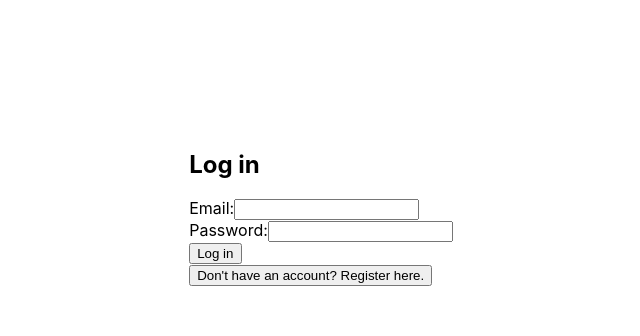
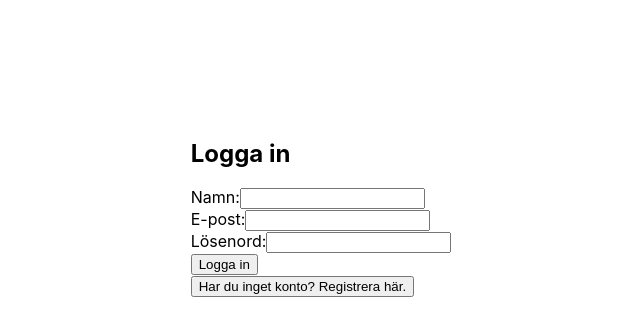
Before and after one commit to DVNOWEB/ForumProject, a React (Create React App) app: page / in a window 1280 px wide. Shown: the top 336 px of the page, without its empty margins (319-959 px from the left). Built offline with nearby package versions, Linux system fonts and the light colour scheme.

Commit message:
user done

```diff
--- a/src/components/AuthForm.tsx
+++ b/src/components/AuthForm.tsx
@@ -2,6 +2,7 @@ import React, { useEffect, useState } from 'react'
 import '../styles/AuthForm.css'
 
 function AuthForm() {
+  const [name, setName] = useState('')
   const [email, setEmail] = useState('')
   const [password, setPassword] = useState('')
   const [isRegistered, setIsRegistered] = useState(true)
@@ -9,110 +10,125 @@ function AuthForm() {
   const [message, setMessage] = useState<string | null>(null)
   const [messageColor, setMessageColor] = useState<string | null>(null)
 
-  // This useEffect runs once when the component is mounted
   useEffect(() => {
     const storedUsers = localStorage.getItem('users')
     if (storedUsers) {
       const parsedUsers = JSON.parse(storedUsers)
-      // You can set the first user as the logged-in user here if needed
+      // Du kan sätta den första användaren som inloggad här om det behövs.
     }
   }, [])
+
+  const generateUserId = () => {
+    // Generera ett unikt användar-ID här (till exempel med hjälp av UUID eller någon annan metod).
+    // I detta exempel använder vi en enkel tidsstämpel för att skapa ett ID.
+    return Date.now().toString()
+  }
 
   const handleFormSubmit = (e: React.FormEvent) => {
     e.preventDefault()
 
-    // Clear any existing message
     setMessage(null)
     setMessageColor(null)
 
-    // Check if user is logging out
-    if (!email && !password && loggedInUser) {
-      // Do not remove user data from localStorage
+    if (!name && !email && !password && loggedInUser) {
       setLoggedInUser(null)
+      setName('')
       setEmail('')
       setPassword('')
-      setMessage('Logged out successfully.')
+      setMessage('Loggad ut.')
       setMessageColor('green')
       setTimeout(() => {
         setMessage(null)
         setMessageColor(null)
-      }, 3000) // Clear message after 3 seconds
+      }, 3000)
       return
     }
 
-    // Validate and save the user to localStorage
-    if (email && password) {
+    if (name && email && password) {
       const storedUsers = localStorage.getItem('users')
       const users = storedUsers ? JSON.parse(storedUsers) : []
 
       const userExists = users.some((user: any) => user.email === email)
 
       if (userExists) {
-        setMessage('User already exists. Login instead.')
+        setMessage('Användaren finns redan. Logga in istället.')
         setMessageColor('red')
         return
       }
 
-      const newUser = { email, password }
+      const userId = generateUserId() // Skapa ett unikt användar-ID
+      const newUser = { id: userId, name, email, password }
       users.push(newUser)
       localStorage.setItem('users', JSON.stringify(users))
 
-      setLoggedInUser(email)
-      setIsRegistered(true) // Reset to login form
+      setLoggedInUser(userId) // Sätt användarens ID som inloggad
+      setIsRegistered(true)
+      setName('')
       setEmail('')
       setPassword('')
-      setMessage('Registration successful.')
+      setMessage('Registreringen lyckades.')
       setMessageColor('green')
     } else {
-      setMessage('Please fill in both email and password.')
+      setMessage('Fyll i alla fält.')
       setMessageColor('red')
     }
 
     setTimeout(() => {
       setMessage(null)
       setMessageColor(null)
-    }, 3000) // Clear message after 3 seconds
+    }, 3000)
   }
 
   return (
     <div className="main_container">
       {loggedInUser ? (
         <div>
-          <h2>Welcome, {loggedInUser}!</h2>
-          <button onClick={handleFormSubmit}>Log Out</button>
+          <h2>Välkommen, användare {loggedInUser}!</h2>
+          <button onClick={handleFormSubmit}>Logga ut</button>
         </div>
       ) : (
         <div>
           <h2 style={{ color: messageColor || '' }}>{message}</h2>
-          <h2>{isRegistered ? 'Log in' : 'Register'}</h2>
+          <h2>{isRegistered ? 'Logga in' : 'Registrera'}</h2>
           <form onSubmit={handleFormSubmit}>
             <div>
-              <label>Email:</label>
+              <label htmlFor="Name">Namn:</label>
+              <input
+                type="text"
+                id="Name"
+                value={name}
+                onChange={(e) => setName(e.target.value)}
+              />
+            </div>
+            <div>
+              <label htmlFor="Email">E-post:</label>
               <input
                 type="email"
+                id="Email"
                 value={email}
                 onChange={(e) => setEmail(e.target.value)}
               />
             </div>
             <div>
-              <label>Password:</label>
+              <label htmlFor="Password">Lösenord:</label>
               <input
                 type="password"
+                id="Password"
                 value={password}
                 onChange={(e) => setPassword(e.target.value)}
               />
             </div>
             <div>
               <button type="submit">
-                {isRegistered ? 'Log in' : 'Register'}
+                {isRegistered ? 'Logga in' : 'Registrera'}
               </button>
             </div>
           </form>
           <div>
             <button onClick={() => setIsRegistered(!isRegistered)}>
               {isRegistered
-                ? "Don't have an account? Register here."
-                : 'Already have an account? Log in here.'}
+                ? 'Har du inget konto? Registrera här.'
+                : 'Har du redan ett konto? Logga in här.'}
             </button>
           </div>
         </div>
```
